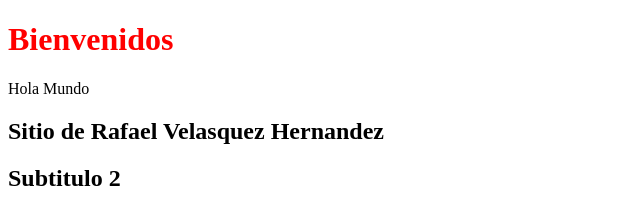
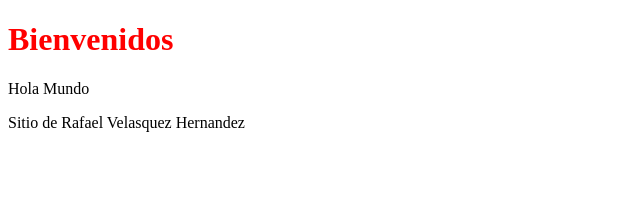
Before and after one commit to rafaricardo1047/clasegit175, a plain HTML site: page index.html in a window 1280 px wide. Shown: the whole page, without its empty margins (0-640 px from the left). Drawn offline with Linux system fonts and the light colour scheme.

Commit message:
Decise version anterior

```diff
--- a/index.html
+++ b/index.html
@@ -8,7 +8,6 @@
 <body>
 	<h1>Bienvenidos</h1>
 	<p>Hola Mundo</p>
-	<h2>Sitio de Rafael Velasquez Hernandez</h2>
-	<h2>Subtitulo 2</h2>
+	<p>Sitio de Rafael Velasquez Hernandez</p>
 </body>
 </html>
```
